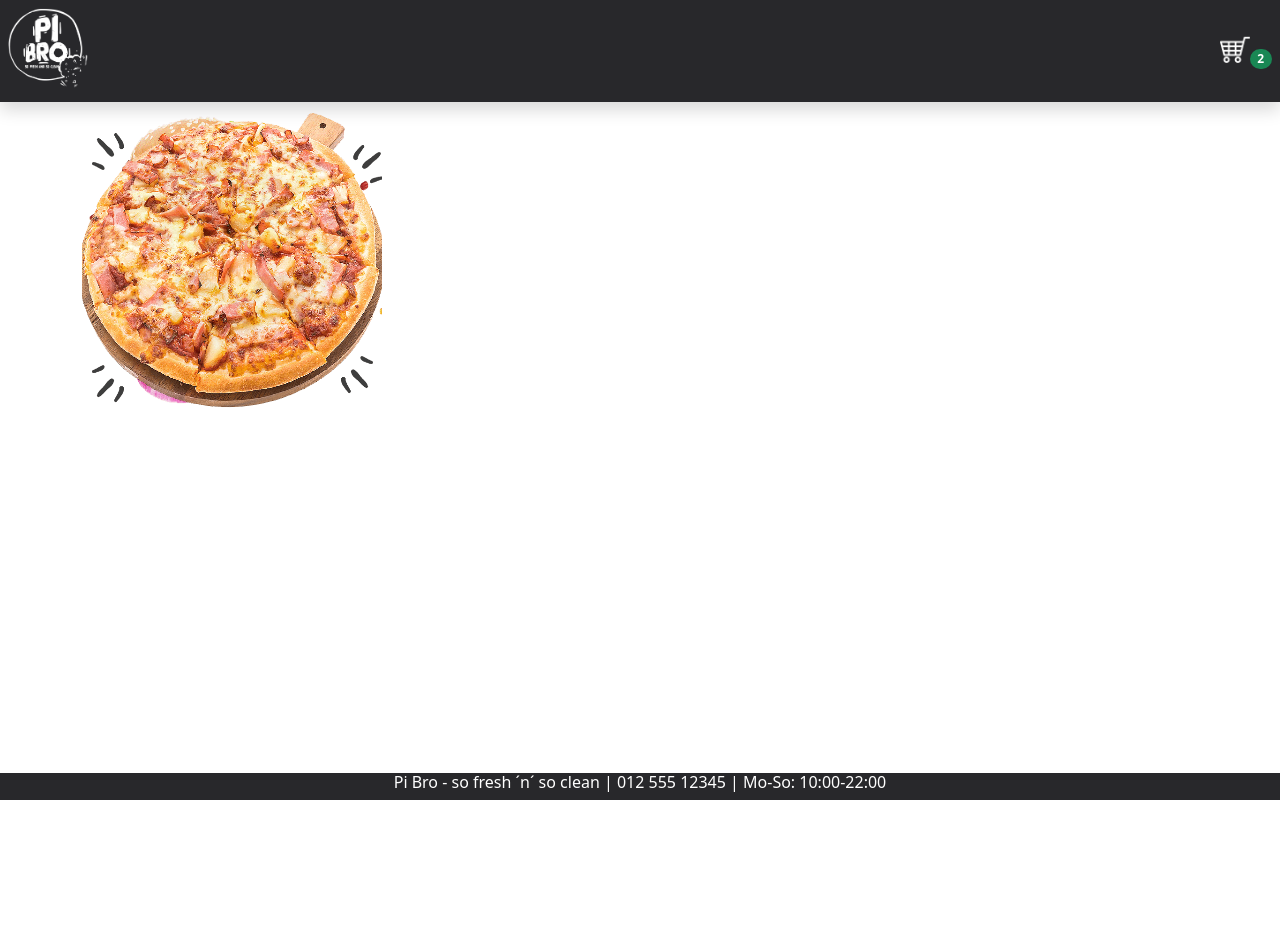
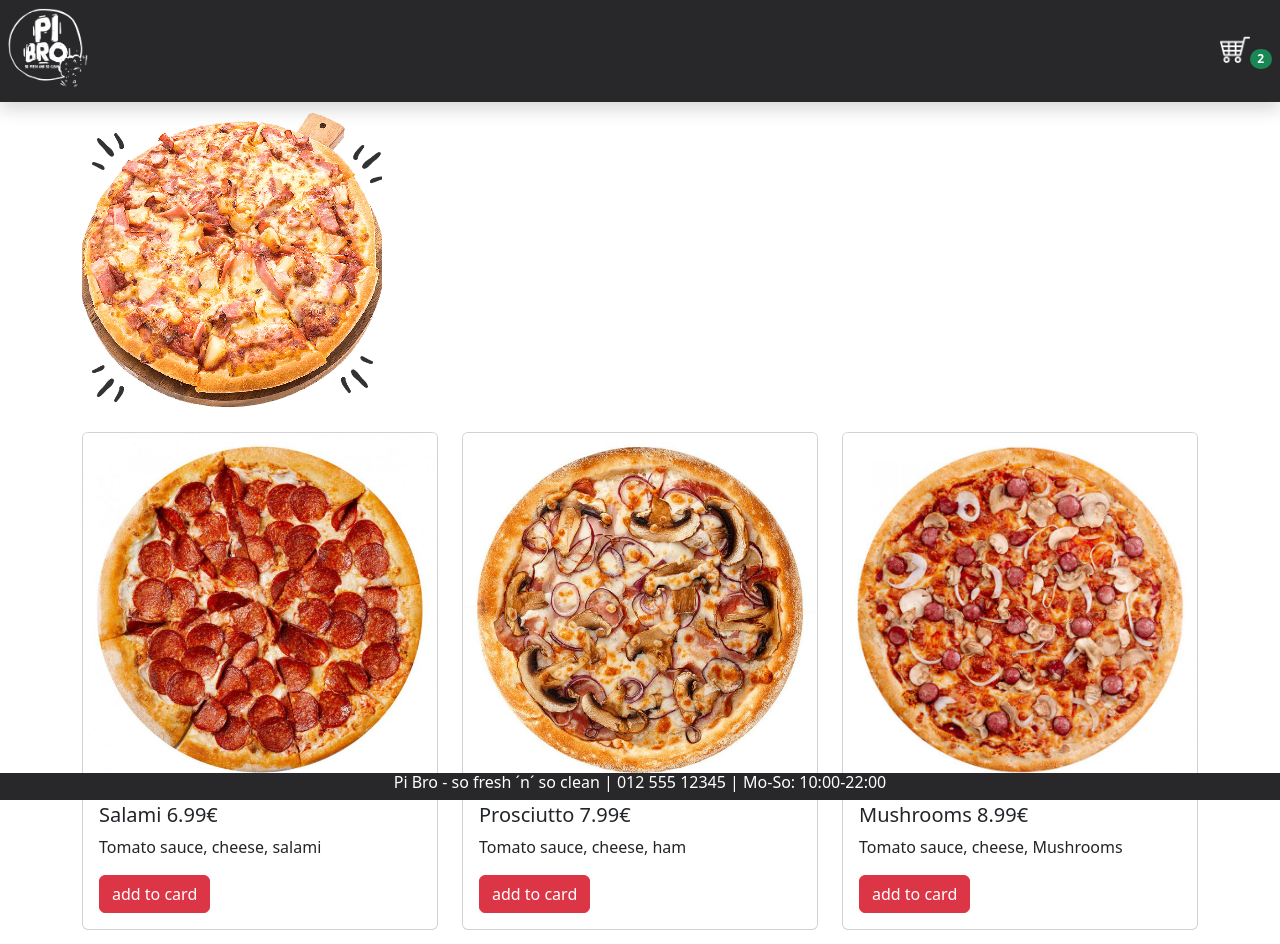
Before and after one commit to OmerAdam34/delivery-app, a Next.js app: page / in a window 1280 px wide. Shown: the top 944 px of the page. Before the commit the page ends 800 px from the top, so only its background shows below. Built offline with nearby package versions, Linux system fonts and the light colour scheme.

Commit message:
products from json

```diff
--- a/components/ProductList.jsx
+++ b/components/ProductList.jsx
@@ -1,3 +1,31 @@
+import jsondb from "../jsondb/products";
+import { Card, Button } from "react-bootstrap";
+import Link from "next/link";
+
 export default function ProductList() {
-  return <div></div>;
+  return (
+    <div>
+      <div className="row row-cols-3">
+        {jsondb.products.map((products) => (
+          <div key={products.name} className="mt-3 col">
+            <Card>
+              <Link href={`/products/)${products.url}`} passHref>
+                <a>
+                  <Card.Img variant="top" src={products.picture} />
+                </a>
+              </Link>
+              <Card.Body>
+                <Card.Title>
+                  {products.name} {products.price}€
+                </Card.Title>
+                <Card.Text>{products.description}</Card.Text>
+                <Button variant="danger">add to card</Button>
+              </Card.Body>
+            </Card>
+          </div>
+        ))}
+      </div>
+      <br />
+    </div>
+  );
 }
--- a/components/jsondb/products.js
+++ b/jsondb/products.js
@@ -62,7 +62,7 @@ const jsondb = {
       category: "dessert",
       price: 3.99,
       url: "dessert",
-      picture: "/pictures/products/dessert1.png",
+      picture: "/pictures/products/dessert1.jpg",
     },
     {
       name: "Brownie",
@@ -70,7 +70,7 @@ const jsondb = {
       category: "dessert",
       price: 2.99,
       url: "dessert",
-      picture: "/pictures/products/dessert2.png",
+      picture: "/pictures/products/dessert2.jpg",
     },
     {
       name: "Muffin",
@@ -78,7 +78,7 @@ const jsondb = {
       category: "dessert",
       price: 2.99,
       url: "dessert",
-      picture: "/pictures/products/dessert2.png",
+      picture: "/pictures/products/dessert3.jpg",
     },
   ],
 };
```
